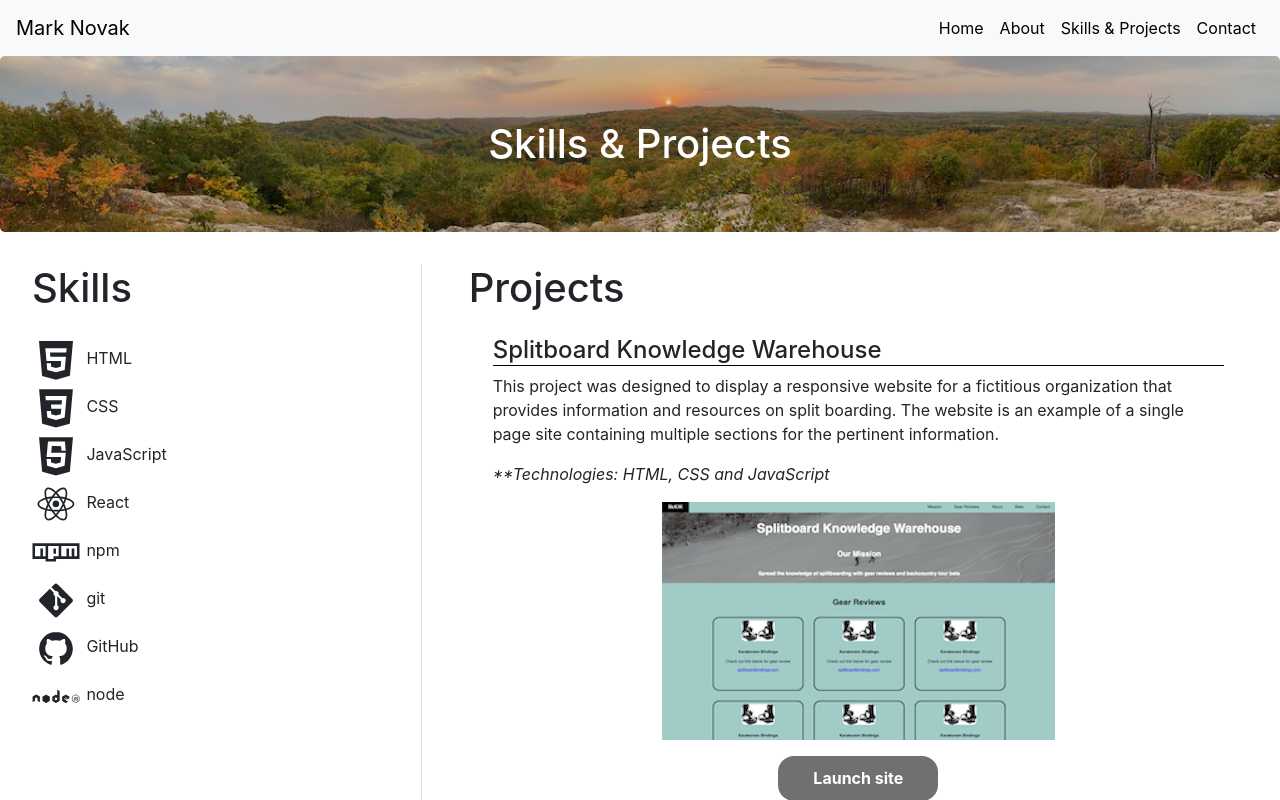
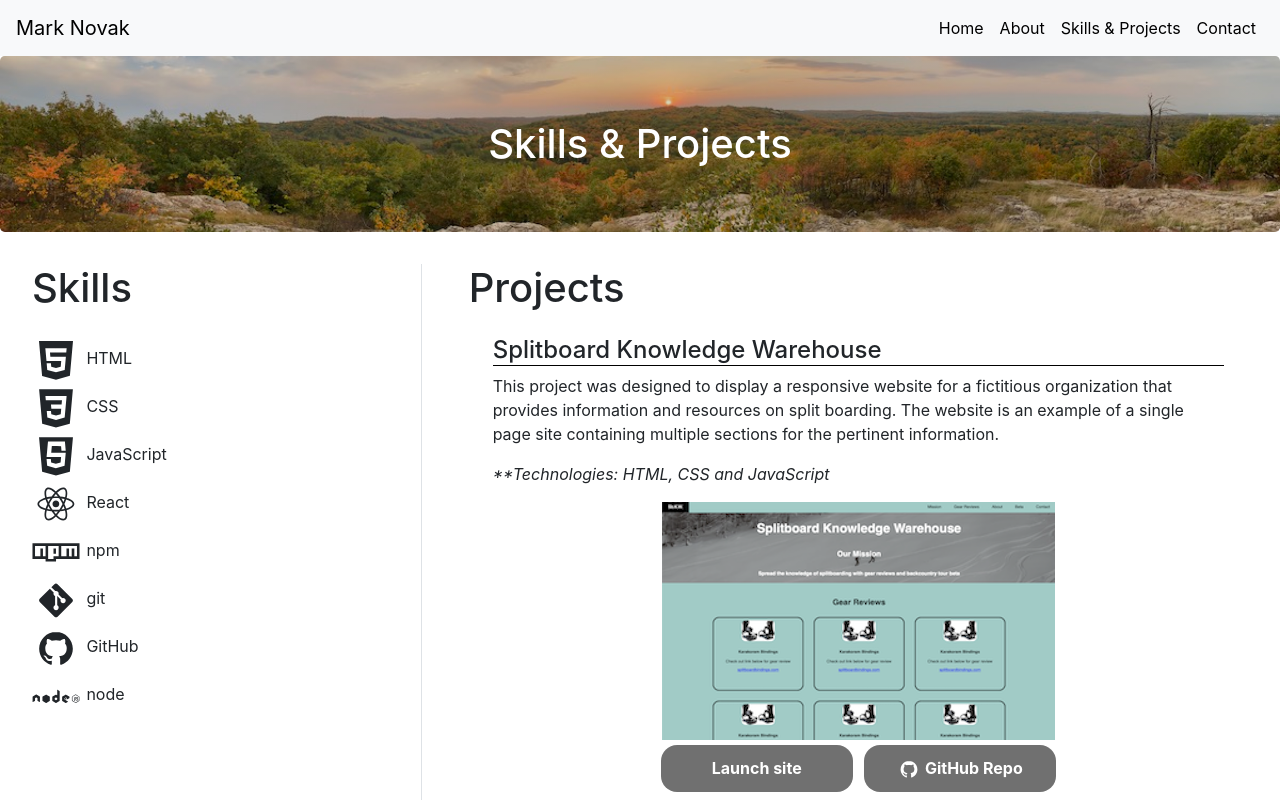
Before and after one commit to manovak24/manovak24.github.io, a React (Create React App) app: page /projects in a window 1280 px wide. Shown: the top 800 px of the page. Built offline with nearby package versions, Linux system fonts and the light colour scheme.

Commit message:
Added github repo button link to projects list.

```diff
--- a/src/compontents/project-skill-list.css
+++ b/src/compontents/project-skill-list.css
@@ -18,7 +18,6 @@
     display: flex;
     align-items: center;
     flex-direction: column;
-    margin-bottom: 1.5rem;
 }
 
 .skills-list {
@@ -66,17 +65,25 @@
         border-bottom: .15rem solid black;
     }
     .image-link {
-        transform: scale(.95);
+        transform: scale(.85);
     }
 }
 
-.button-link {
-    width: 10rem;
+.link-container {
+    display: flex;
+    justify-content: center;
+    flex-wrap: wrap;
+    margin-bottom: 2rem;
+}
+
+.site-launch-button {
+    min-width: 12rem;
     border-radius: 1rem;
     background-color: rgba(0, 0, 0, 0.562);
     color: #ffffff;
     font-weight: 750;
     transition: .1s;
-    margin: 1rem;
+    margin: .35rem;
+    padding: .65rem 2rem;
     text-align: center;
 }
--- a/src/compontents/project-skill-list.js
+++ b/src/compontents/project-skill-list.js
@@ -20,7 +20,8 @@ class ProjectSkillList extends React.Component {
                     languages: 'HTML, CSS and JavaScript',
                     img: splitboardkw,
                     altImg: 'screen shot of SbKW',
-                    link: 'https://manovak24.github.io/splitboard_knowledge_warehouse/'
+                    link: 'https://manovak24.github.io/splitboard_knowledge_warehouse/',
+                    githubLink: 'https://github.com/manovak24/splitboard_knowledge_warehouse'
                 },
                 {
                     id: 2,
@@ -29,7 +30,8 @@ class ProjectSkillList extends React.Component {
                     languages: 'HTML, CSS and JavaScript',
                     img: mqtbackcountry,
                     altImg: 'screen shot of mqt backcountry',
-                    link: 'https://manovak24.github.io/mqt_backcountry/'
+                    link: 'https://manovak24.github.io/mqt_backcountry/',
+                    githubLink: 'https://github.com/manovak24/mqt_backcountry'
                 },
                 {
                     id: 3,
@@ -38,7 +40,8 @@ class ProjectSkillList extends React.Component {
                     languages: 'HTML, CSS and JavaScript',
                     img: chore,
                     altImg: 'screen shot of chore door',
-                    link: 'https://manovak24.github.io/chore_door/'
+                    link: 'https://manovak24.github.io/chore_door/',
+                    githubLink: 'https://github.com/manovak24/chore_door'
                 },
                 {
                     id: 4,
@@ -47,7 +50,8 @@ class ProjectSkillList extends React.Component {
                     languages: 'ReactJS, JavaScript, HTML, CSS, React Icons, React Bootstrap, Google Map, React pdf, React Router, React Slick and Sweet Alert',
                     img: jammming,
                     altImg: 'screen shot of jammming',
-                    link: 'https://manovak24.github.io/jammming/'
+                    link: 'https://manovak24.github.io/jammming/',
+                    githubLink: 'https://github.com/manovak24/jammming'
                 }
             ],
             skills: [
@@ -133,7 +137,10 @@ class ProjectSkillList extends React.Component {
                                         <a href={projects.link} target="_blank" rel="noopener noreferrer">
                                             <img src={projects.img} alt={projects.altImg}></img>
                                         </a>
-                                        <a className="button-link" href={projects.link} target="_blank" rel="noopener noreferrer">Launch site</a>
+                                    </div>
+                                    <div className="link-container">
+                                        <a className="site-launch-button" href={projects.link} target="_blank" rel="noopener noreferrer">Launch site</a>
+                                        <a className="site-launch-button" href={projects.githubLink} target="_blank" rel="noopener noreferrer"><DiGithubBadge size='24' /> GitHub Repo</a>
                                     </div>
                                 </li>
                             ))}
```
